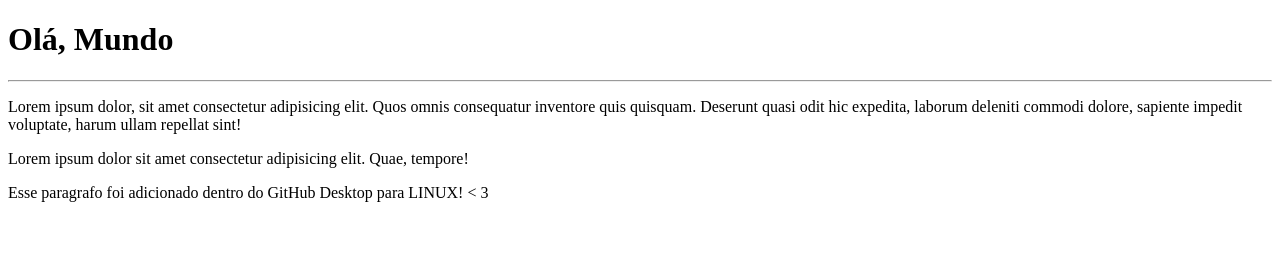
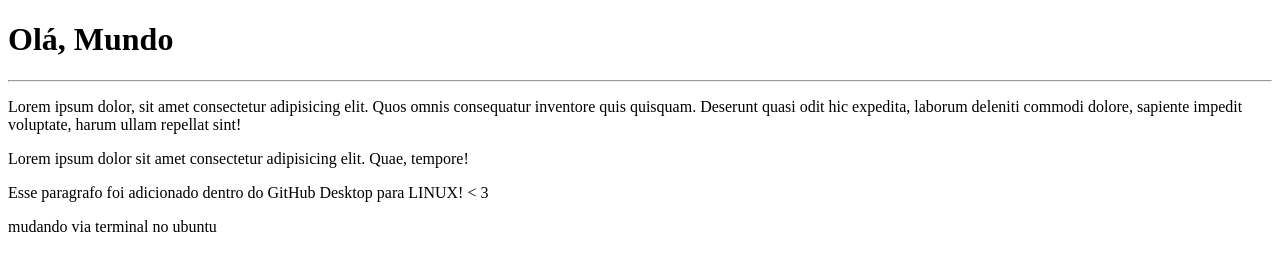
Before and after one commit to sivanilson/Ola-Mundo, a plain HTML site: page site-exemplo/index.html in a window 1280 px wide. Drawn offline with Linux system fonts and the light colour scheme.

Commit message:
commit no terminal do linux

```diff
--- a/site-exemplo/index.html
+++ b/site-exemplo/index.html
@@ -15,5 +15,7 @@
 
     <p>Esse paragrafo foi adicionado dentro do GitHub Desktop para LINUX! &lt; 3</p>
 
+    <p>mudando via terminal no ubuntu</p>
+
 </body>
 </html>
```
